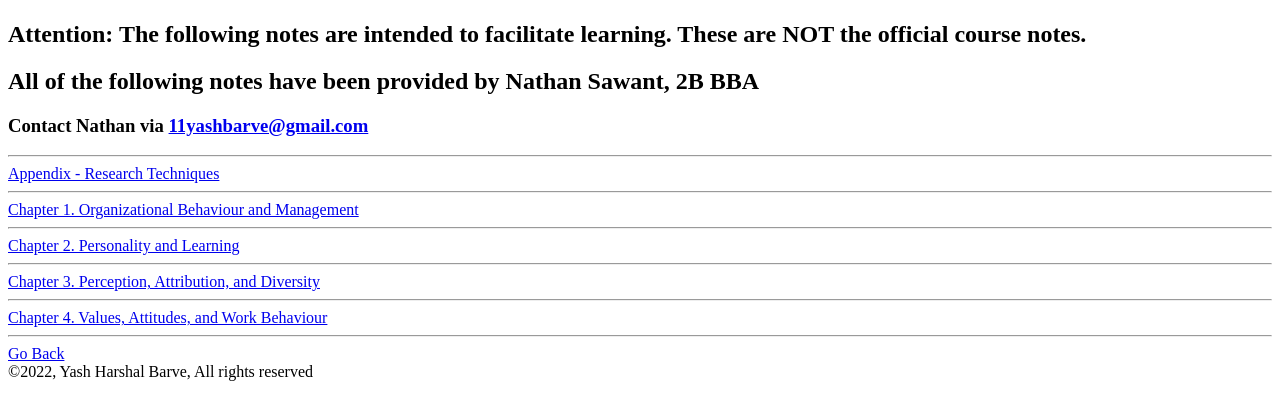
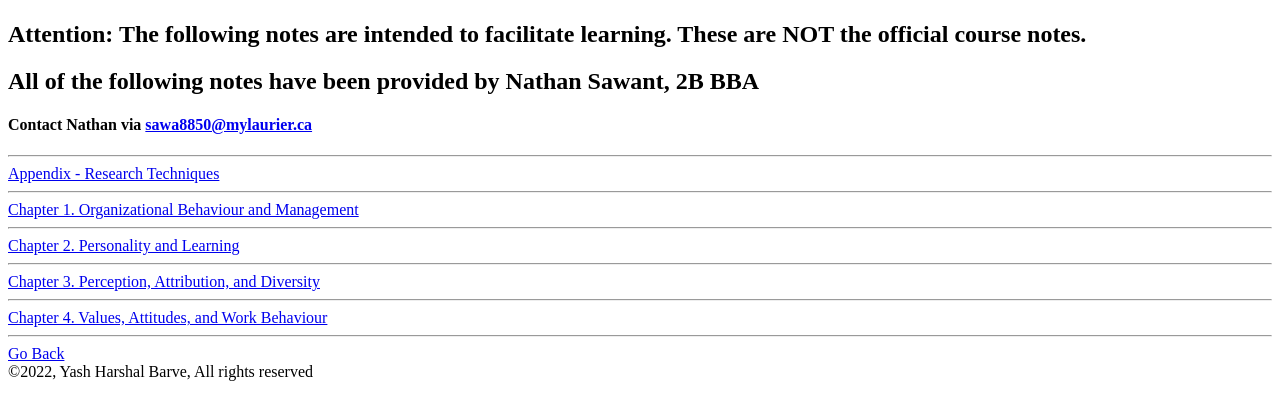
Before and after one commit to waibee-11/MyHub, a plain HTML site: page BU288_Notes/bu288_notes.html in a window 1280 px wide. Shown: the part 59-478 px from the top of the page. Drawn offline with Linux system fonts and the light colour scheme.

Commit message:
added Nathan's contact

```diff
--- a/BU288_Notes/bu288_notes.html
+++ b/BU288_Notes/bu288_notes.html
@@ -12,7 +12,7 @@
     <h1>BU288 - Organizational Behaviour</h1>
     <h2>Attention: The following notes are intended to facilitate learning. These are NOT the official course notes.</h2>
     <h2>All of the following notes have been provided by Nathan Sawant, 2B BBA</h2>
-    <h3>Contact Nathan via <a href="mailto:11yashbarve@gmail.com" target="_blank">11yashbarve@gmail.com</a></h3>
+    <h4>Contact Nathan via <a href="mailto:sawa8850@mylaurier.ca" target="_blank">sawa8850@mylaurier.ca</a></h4>
     </header>
     <hr>
     <section>
```
